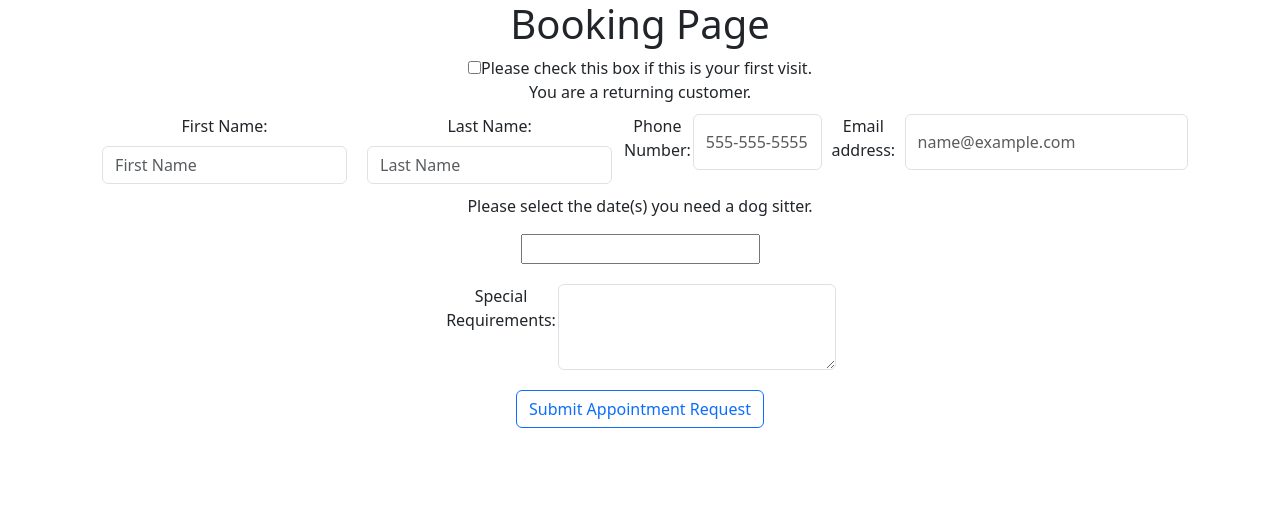
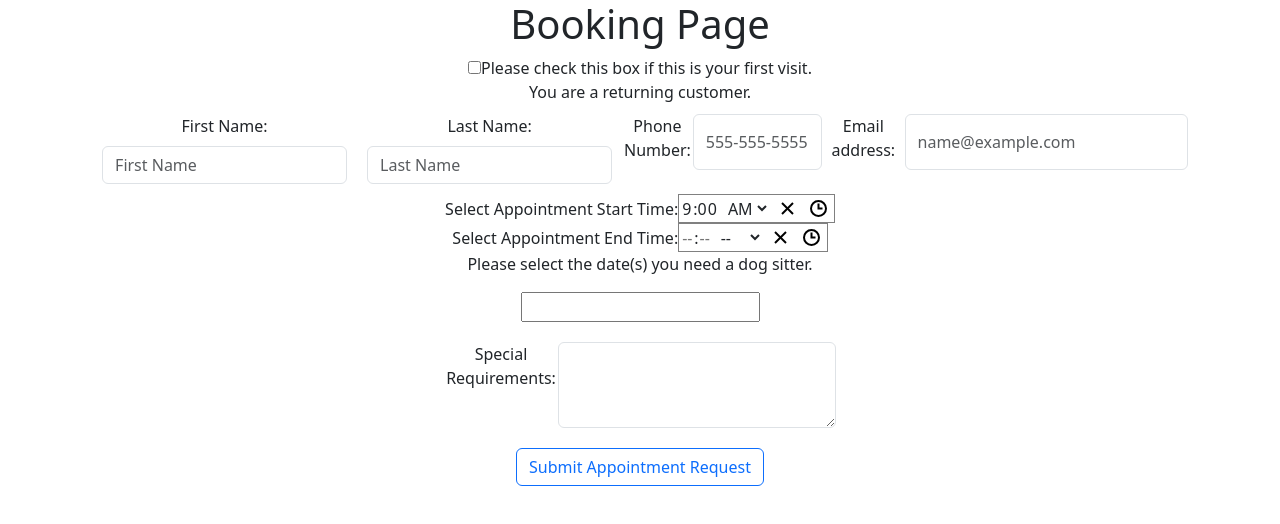
Before and after one commit to mrao2/newtowndogs, a React (Create React App) app in the folder frontend/: page / in a window 1280 px wide. Shown: the top 524 px of the page. Built offline with nearby package versions, Linux system fonts and the light colour scheme.

Commit message:
added TimePicker for appointment

```diff
--- a/frontend/src/Components/pages/BookingPage/BookingPage.js
+++ b/frontend/src/Components/pages/BookingPage/BookingPage.js
@@ -5,7 +5,9 @@ import 'react-datepicker/dist/react-datepicker.css';
 import './BookingPage.css';
 import Form from 'react-bootstrap/Form';
 import Button from 'react-bootstrap/Button';
-
+import TimePicker from 'react-time-picker';
+import 'react-time-picker/dist/TimePicker.css';
+import 'react-clock/dist/Clock.css';
 
 
 const BookingPage = () => {
@@ -13,6 +15,8 @@ const BookingPage = () => {
     const [date, setDate] = useState(new Date());
     const [startDate, setStartDate] = useState();
     const [endDate, setEndDate] = useState();
+    const [startTime, setStartTime] = useState('09:00');
+    const [endTime, setEndTime] = useState();
 
 
     const handleChange = (range) => {
@@ -20,6 +24,13 @@ const BookingPage = () => {
         setStartDate(startDate);
         setEndDate(endDate);
     };
+
+    const handleStartTimeChange = () => {
+
+        setStartTime(startTime);
+
+    };
+
     const [isChecked, setIsChecked] = useState(false);
     const handleOnChange = () => {
         setIsChecked(!isChecked);
@@ -71,6 +82,16 @@ const BookingPage = () => {
                     </Form.Group>
                 </div>
 
+                <div>
+                    <label>Select Appointment Start Time: </label>
+                    <TimePicker value={startTime} onChange={handleStartTimeChange} />
+                </div>
+
+                <div>
+                    <label>Select Appointment End Time: </label>
+                    <TimePicker value={endTime} onChange={handleStartTimeChange} />
+                </div>
+
                 <div id="appDatePicker">
                     <p>Please select the date(s) you need a dog sitter.</p>
                     <DatePicker className="appDatePicker" selected={startDate} onChange={handleChange} startDate={startDate} endDate={endDate} selectsRange />
```
